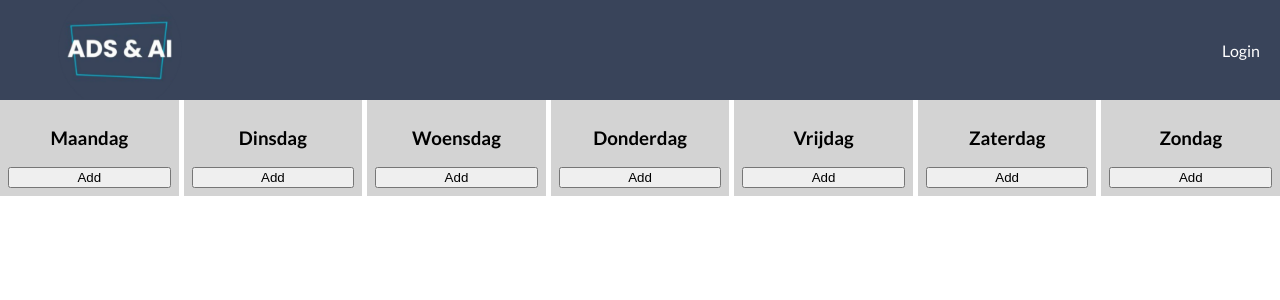
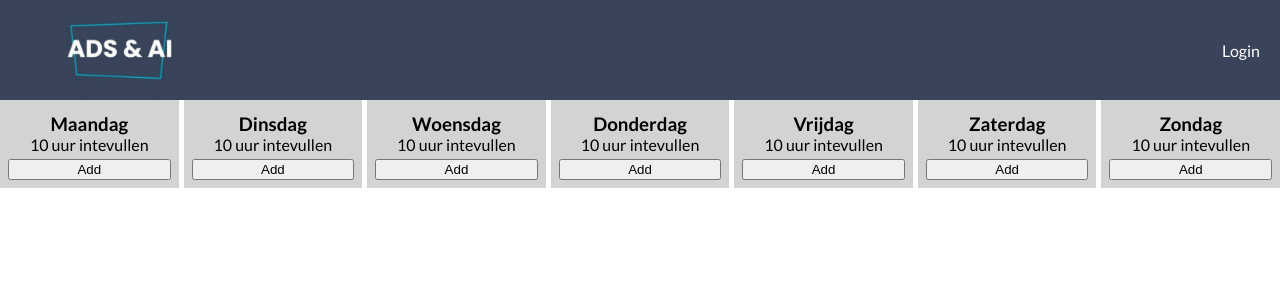
Before and after one commit to HRRood/ROTT, a Next.js app: page /assignments/assignment5 in a window 1280 px wide. Shown: the top 300 px of the page. Built offline with nearby package versions, Linux system fonts and the light colour scheme.

Commit message:
logic for max hours filled per day

```diff
--- a/components/draggable/DragItem.js
+++ b/components/draggable/DragItem.js
@@ -2,7 +2,7 @@ import { getItemStyle } from "../../pages/assignments/assignment5";
 
 const activities = ["Hond Uitlaten", "Leren", "Uitgaan", "Wandelen", "Winkelen", "Werk", "Sporten", "Koken"];
 
-export default function DragItem({ item, provided, snapshot, setItemData }) {
+export default function DragItem({ item, provided, snapshot, setItemData, hoursLeft }) {
   const handleInputChange = (e) => {
     const { value } = e.target;
     setItemData({ ...item, activityName: value });
@@ -15,18 +15,29 @@ export default function DragItem({ item, provided, snapshot, setItemData }) {
       {...provided.dragHandleProps}
       style={getItemStyle(snapshot.isDragging, provided.draggableProps.style)}
     >
-      <select onChange={handleInputChange}>
-        <option selected disabled>
-          Kies een activiteit
-        </option>
-        {activities.map((activity) => (
-          <option selected={item.activityName === activity} value={activity}>
+      <select onChange={handleInputChange} value={item.activityName}>
+        <option disabled>Kies een activiteit</option>
+        {activities.map((activity, index) => (
+          <option value={activity} key={index}>
             {activity}
           </option>
         ))}
       </select>
       <div style={{ display: "flex", gap: "10px" }}>
-        <input type="number" value={item.time} onChange={(e) => setItemData({ ...item, time: e.target.value })} style={{width: "70%"}} /> <span>Uur</span>
+        <input
+          type="number"
+          value={item.time}
+          onChange={(e) => {
+            console.log(e.target.value, hoursLeft);
+            if (parseFloat(e.target.value || 0) - parseFloat(item.time || 0) > hoursLeft) {
+              setItemData({ ...item, time: hoursLeft });
+              return;
+            }
+            setItemData({ ...item, time: e.target.value });
+          }}
+          style={{ width: "70%" }}
+        />{" "}
+        <span>Uur</span>
       </div>
     </div>
   );
--- a/pages/assignments/assignment5.js
+++ b/pages/assignments/assignment5.js
@@ -1,4 +1,4 @@
-import { useState } from "react";
+import { useEffect, useState } from "react";
 import { DragDropContext, Draggable, Droppable, resetServerContext } from "react-beautiful-dnd";
 import DragItem from "../../components/draggable/DragItem";
 
@@ -86,7 +86,12 @@ export default function AssignmentFive() {
   const addItemToGivenList = (listIndex) => {
     const newState = [...draggableGroupItems];
     const randString = randomStringGenertor();
-    newState[listIndex].push({ id: randString });
+
+    const hasUnfilledHour = newState[listIndex].some((item) => !item.time);
+    if (hasUnfilledHour) {
+      return;
+    }
+    newState[listIndex].push({ id: randString, activityName: "", time: "" });
     setDraggableGroupItems(newState);
   };
 
@@ -103,30 +108,53 @@ export default function AssignmentFive() {
   return (
     <div style={{ display: "flex", gap: "5px" }}>
       <DragDropContext onDragEnd={onDragEnd}>
-        {draggableGroupItems.map((draggableGroupItem, index) => (
+        {draggableGroupItems.map((draggableGroupItem, index) => {
+          const hasUnfilledHour = draggableGroupItem.some((item) => !item || !item.time || !item.activityName);
+          const totalHoursFilled = draggableGroupItem.reduce((acc, cur) => (cur ? acc + parseFloat(cur.time || 0) : 0), 0);
+
+          const hoursLeft = 10 - totalHoursFilled;
+          return (
             <Droppable droppableId={index.toString()} key={index}>
               {(provided, snapshot) => (
                 <div
                   {...provided.droppableProps}
                   ref={provided.innerRef}
-                style={{ ...getListStyle(snapshot.isDraggingOver), display: "flex", flexDirection: "column", justifyContent: "space-between" }}
+                  style={{
+                    ...getListStyle(snapshot.isDraggingOver),
+                    display: "flex",
+                    flexDirection: "column",
+                    justifyContent: "space-between",
+                    textAlign: "center",
+                  }}
                 >
-                <h3 style={{ textAlign: "center" }}>{days[index]}</h3>
+                  <div style={{ margin: "5px" }}>
+                    <h3 style={{ margin: 0, padding: 0 }}>{days[index]}</h3>
+                    <p style={{ margin: 0, padding: 0 }}>{hoursLeft} uur intevullen</p>
+                  </div>
                   <div style={{ flex: "1" }}>
-                  {draggableGroupItem.map((item, itemIndex) => (
-                    <Draggable key={item.id} draggableId={item.id} index={itemIndex}>
+                    {draggableGroupItem.map((item, itemIndex) => {
+                      return (
+                        <Draggable key={item.id} draggableId={item.id} index={item.id}>
                           {(provided, snapshot) => (
-                        <DragItem item={item} provided={provided} snapshot={snapshot} setItemData={(data) => setItemInGroup(index, itemIndex, data)} />
+                            <DragItem
+                              item={item}
+                              hoursLeft={hoursLeft}
+                              provided={provided}
+                              snapshot={snapshot}
+                              setItemData={(data) => setItemInGroup(index, itemIndex, data)}
+                            />
                           )}
                         </Draggable>
-                  ))}
+                      );
+                    })}
                   </div>
                   {provided.placeholder}
-                <button onClick={() => addItemToGivenList(index)}>Add</button>
+                  {hoursLeft > 0 && !hasUnfilledHour && <button onClick={() => addItemToGivenList(index)}>Add</button>}
                 </div>
               )}
             </Droppable>
-        ))}
+          );
+        })}
       </DragDropContext>
     </div>
   );
```
Lines whose indentation alone changed are shown as unchanged.
